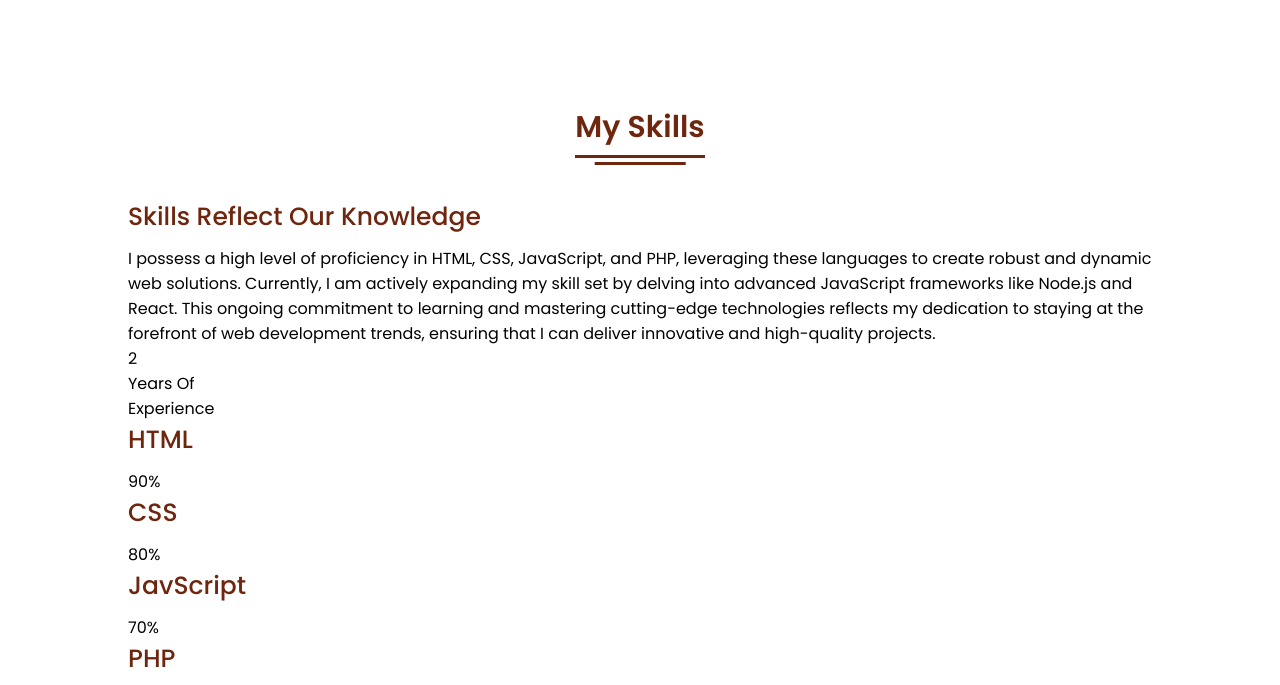
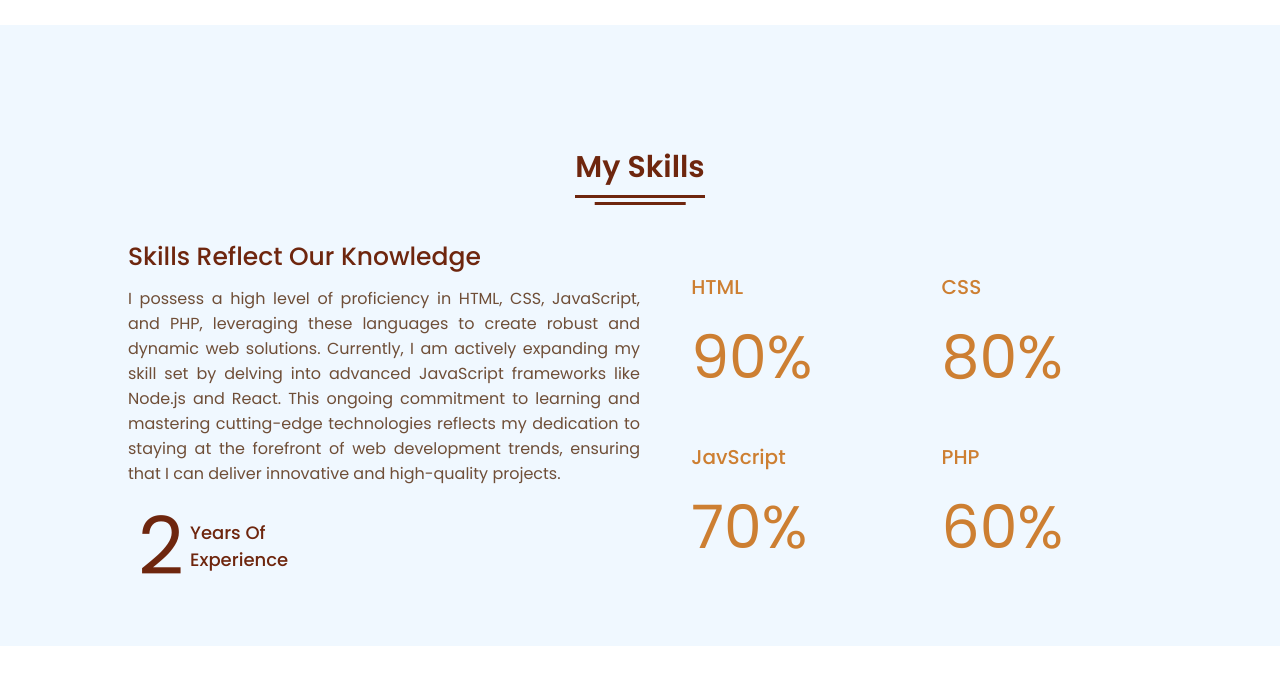
Before and after one commit to Ndathi08/estdev-portfolio, a plain HTML site: page index.html in a window 1280 px wide. Shown: the part 1413-2098 px from the top of the page. Drawn offline with Linux system fonts and the light colour scheme.

Commit message:
feat: add style to my skills section

```diff
--- a/style.css
+++ b/style.css
@@ -250,3 +250,56 @@ section .button button:hover{
   background-color: #fff;
   color: 	#CD7F32;
 }
+/* My Skills CSS */
+.skills{
+  background: #F0F8FF;
+}
+.skills .content{
+  padding: 40px 0;
+}
+.skills .skills-details{
+  display: flex;
+  justify-content: space-between;
+  align-items: center;
+}
+.skills-details .text{
+  width: 50%;
+}
+.skills-details p{
+  color: #6F4E37;
+  text-align: justify;
+}
+.skills .skills-details .experience{
+ display: flex;
+ align-items: center;
+ margin: 0 10px;
+}
+.skills-details .experience .num{
+ color: #6E260E;
+ font-size: 80px;
+}
+.skills-details .experience .exp{
+ color: #6E260E;
+ margin-left: 20px;
+ font-size: 18px;
+ font-weight: 500;
+ margin: 0 6px;
+}
+.skills-details .boxes{
+ width: 45%;
+ display: flex;
+ flex-wrap: wrap;
+ justify-content: space-between;
+}
+.skills-details .box{
+ width: calc(100% / 2 - 20px);
+ margin: 20px 0;
+}
+.skills-details .boxes .topic{
+ font-size: 20px;
+ color: #CD7F32;
+}
+.skills-details .boxes .per{
+ font-size: 60px;
+ color: #CD7F32;
+}
```
